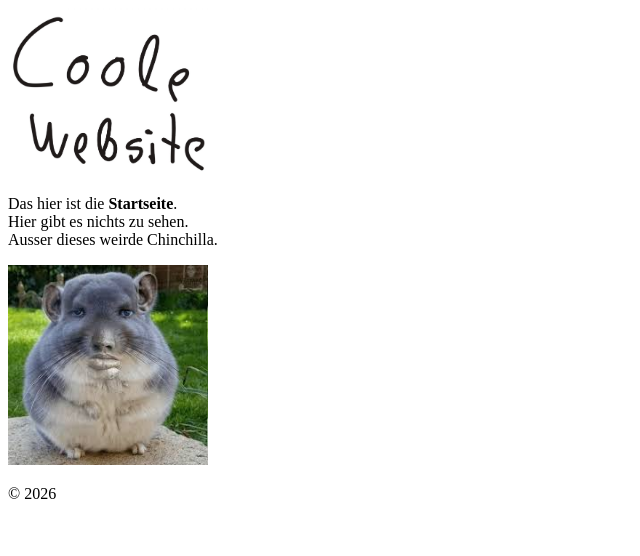
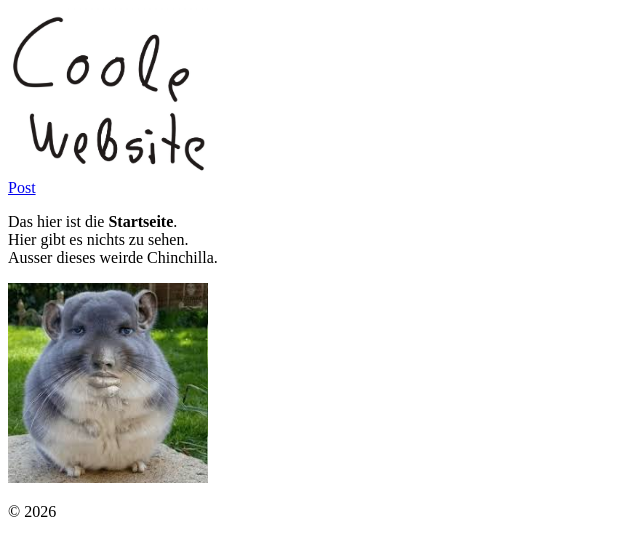
Before and after one commit to Webbanane/Coole-website, a plain HTML site: page index.html in a window 1280 px wide. Shown: the whole page, without its empty margins (0-640 px from the left). Drawn offline with Linux system fonts and the light colour scheme.

Commit message:
Add link to Post.html in index.html

```diff
--- a/index.html
+++ b/index.html
@@ -9,7 +9,7 @@
   <header>
     <img src=images/logo.png width="200" />
   </header>
-
+    <a href="Post.html">Post</a>
   <main>
     <p>Das hier ist die <b>Startseite</b>.<br>
     Hier gibt es nichts zu sehen.<br>
```
